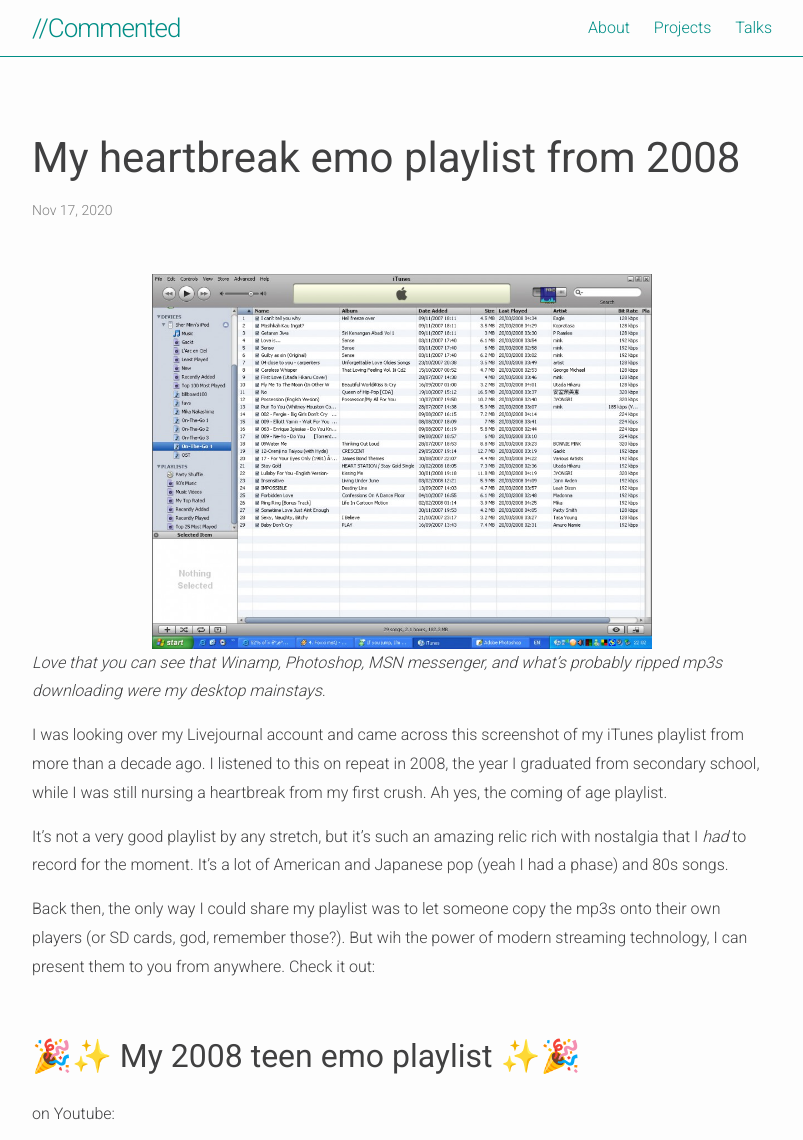
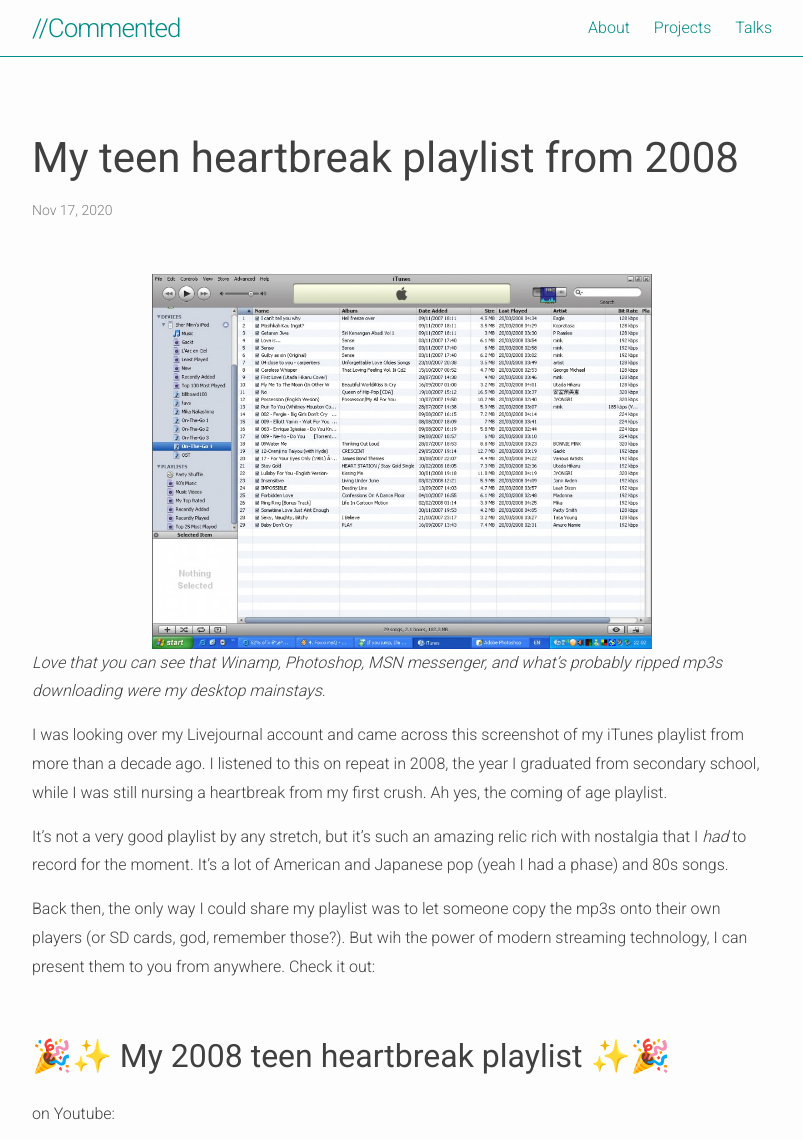
Before and after one commit to piratefsh/piratefsh.github.io, a Jekyll site: the page built from _posts/2020-11-17-my-heartbreak-emo-playlist-from-2008.markdown, in a window 1280 px wide and 1400 px high, cut to the strip 0-1140 px from the top of the window. Shown: the whole strip, without its empty margins (238-1041 px from the left). Built offline with Jekyll 4.4.1, drawn with Linux system fonts in a browser that asks for light colours.

Commit message:
Update title

```diff
--- a/_posts/2020-11-17-my-heartbreak-emo-playlist-from-2008.markdown
+++ b/_posts/2020-11-17-my-heartbreak-emo-playlist-from-2008.markdown
@@ -1,5 +1,5 @@
 ---
-title: My heartbreak emo playlist from 2008
+title: My teen heartbreak playlist from 2008
 layout: post
 ---
 
@@ -15,7 +15,7 @@
 Back then, the only way I could share my playlist was to let someone copy the mp3s onto their own players (or SD cards, god, remember those?). But wih the power of modern streaming technology, I can present them to you from anywhere. Check it out:
 
 
-## 🎉✨ My 2008 teen emo playlist ✨🎉
+## 🎉✨ My 2008 teen heartbreak playlist ✨🎉
 
 on Youtube:
 <iframe width="560" height="315" src="https://www.youtube.com/embed/videoseries?list=PLemDwJkh9TaO34dtHoZEpn9XtNflzhyWV" frameborder="0" allow="accelerometer; autoplay; clipboard-write; encrypted-media; gyroscope; picture-in-picture" allowfullscreen></iframe>
```
